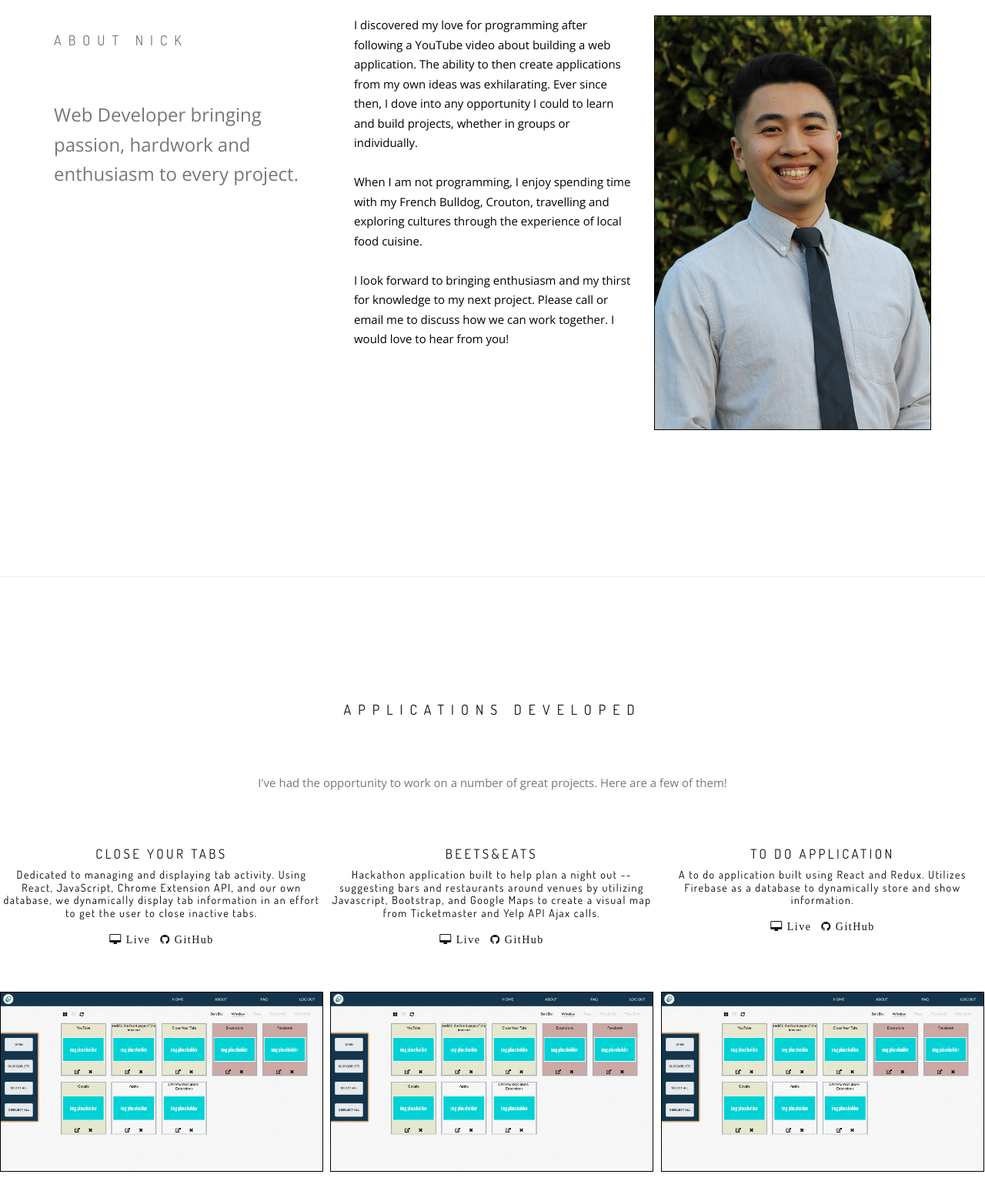
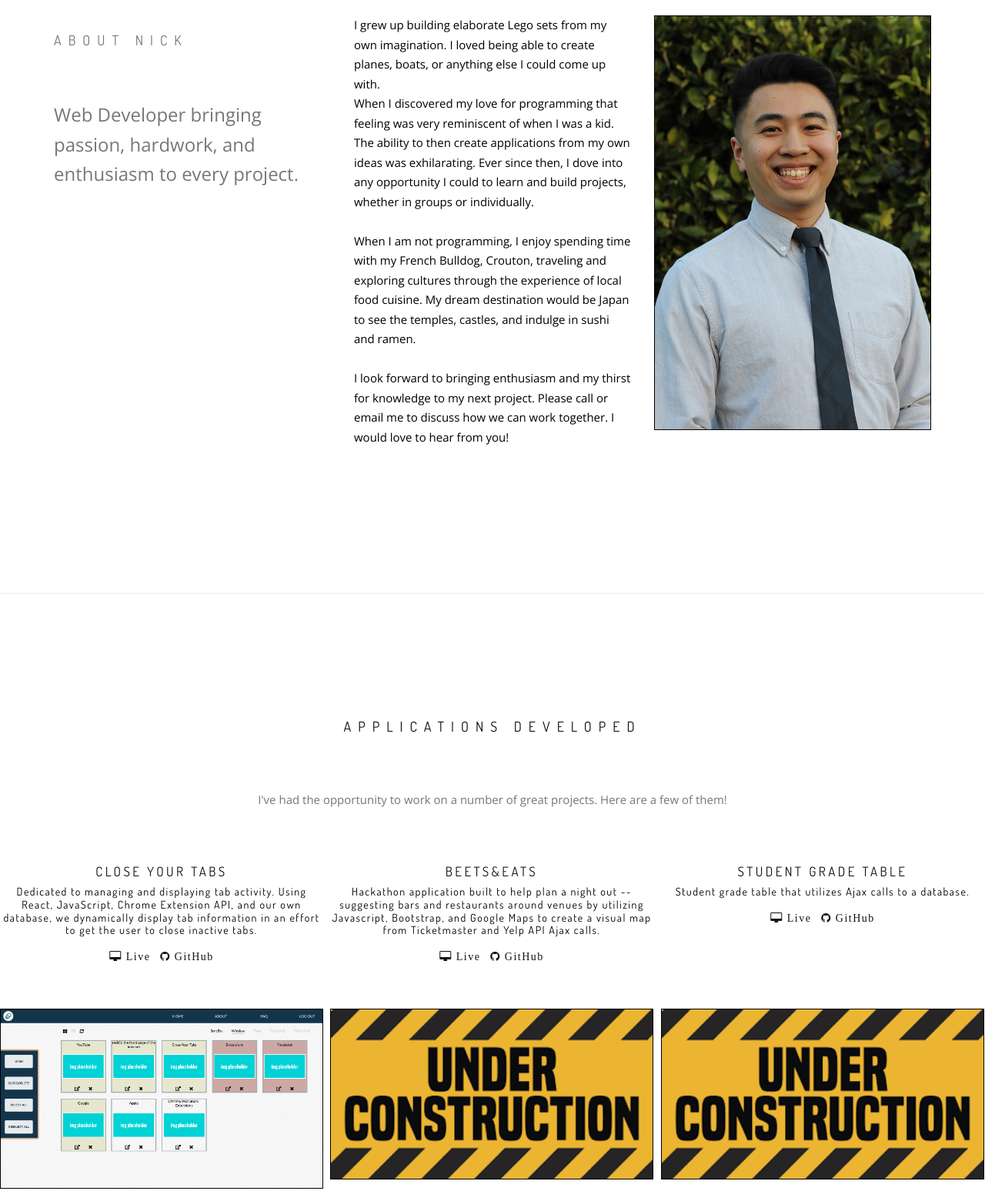
Before and after one commit to nickkquan/portfolio, a plain HTML site: page index.html in a window 1280 px wide. Shown: the part 920-2468 px from the top of the page at 77% size. Drawn offline with nearby package versions, Linux system fonts and the light colour scheme.

Commit message:
revised about me description

```diff
--- a/index.html
+++ b/index.html
@@ -118,7 +118,7 @@
                             </h2>
                             <blockquote>
                                 <p class="align-left about-me-blurb">
-                                    Web Developer bringing passion, hardwork and enthusiasm to every project.
+                                    Web Developer bringing passion, hardwork, and enthusiasm to every project.
                                 </p>
                             </blockquote>
                         </div>
@@ -151,12 +151,15 @@
                         </div>
 
                         <div class=" aboutMe col-md-4 col-sm-6 mb-sm-50 mb-xs-30 align-left">
-                            I discovered my love for programming after following a YouTube video about building a web application. The ability to then
-                            create applications from my own ideas was exhilarating. Ever since then, I dove into any opportunity
-                            I could to learn and build projects, whether in groups or individually.
+                            I grew up building elaborate Lego sets from my own imagination. I loved being able to create planes, boats, or anything else
+                            I could come up with.
+                            <br> When I discovered my love for programming that feeling was very reminiscent of when I was a
+                            kid. The ability to then create applications from my own ideas was exhilarating. Ever since then,
+                            I dove into any opportunity I could to learn and build projects, whether in groups or individually.
                             <br>
-                            <br> When I am not programming, I enjoy spending time with my French Bulldog, Crouton, travelling
-                            and exploring cultures through the experience of local food cuisine.
+                            <br> When I am not programming, I enjoy spending time with my French Bulldog, Crouton, traveling
+                            and exploring cultures through the experience of local food cuisine. My dream destination would
+                            be Japan to see the temples, castles, and indulge in sushi and ramen.
                             <br>
                             <br> I look forward to bringing enthusiasm and my thirst for knowledge to my next project. Please
                             call or email me to discuss how we can work together. I would love to hear from you!
@@ -237,7 +240,7 @@
                         </div>
                         <div class="mfp-image">
                             <div class="work-img">
-                                <img src="images/portfolio/closeyourtabs.png" alt="Work" />
+                                <img src="images/portfolio/construction.png" alt="Work" />
                             </div>
                             <div class="work-intro removeOpacity">
                                 <div class="work-descr">
@@ -256,9 +259,9 @@
                     <!-- End Work Item -->
                     <!-- Work Item (Lightbox) -->
                     <li class="work-item mix photography">
-                        <h2 class="work-title">To Do Application</h2>
+                        <h2 class="work-title">Student Grade Table</h2>
                         <div class="work-descr portfolioDescr">
-                            A to do application built using React and Redux. Utilizes Firebase as a database to dynamically store and show information.
+                            Student grade table that utilizes Ajax calls to a database.
                             <br>
                             <br>
                             <a href="http://nickquan.com/memorymatch" target="_blank" class="fa fa-desktop portfolioLogo"> Live</a> &nbsp
@@ -266,7 +269,7 @@
                         </div>
                         <div class="mfp-image">
                             <div class="work-img">
-                                <img src="images/portfolio/closeyourtabs.png" alt="Work" />
+                                <img src="images/portfolio/construction.png" alt="Work" />
                             </div>
                             <div class="work-intro removeOpacity">
                                 <div class="work-descr">
@@ -275,9 +278,7 @@
                                         <li class='portfolioLi'>Bootstrap</li>
                                         <li class='portfolioLi'>CSS</li>
                                         <li class='portfolioLi'>HTML</li>
-                                        <li class='portfolioLi'>React</li>
-                                        <li class='portfolioLi'>Redux</li>
-                                        <li class='portfolioLi'>Firebase</li>
+                                        <li class='portfolioLi'>Node.js</li>
                                     </ul>
                                 </div>
                             </div>
```
Also changed, not shown: images/portfolio/construction.png (added), 1 other file.
